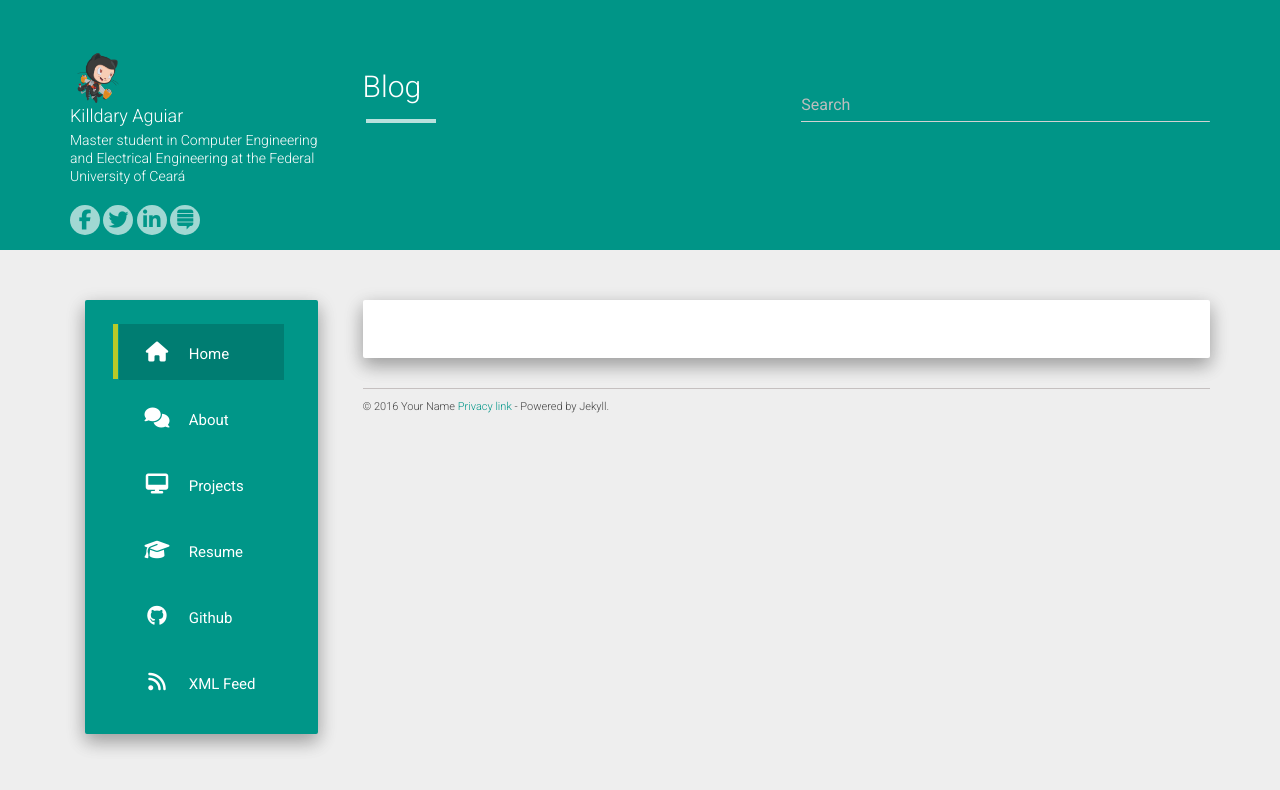
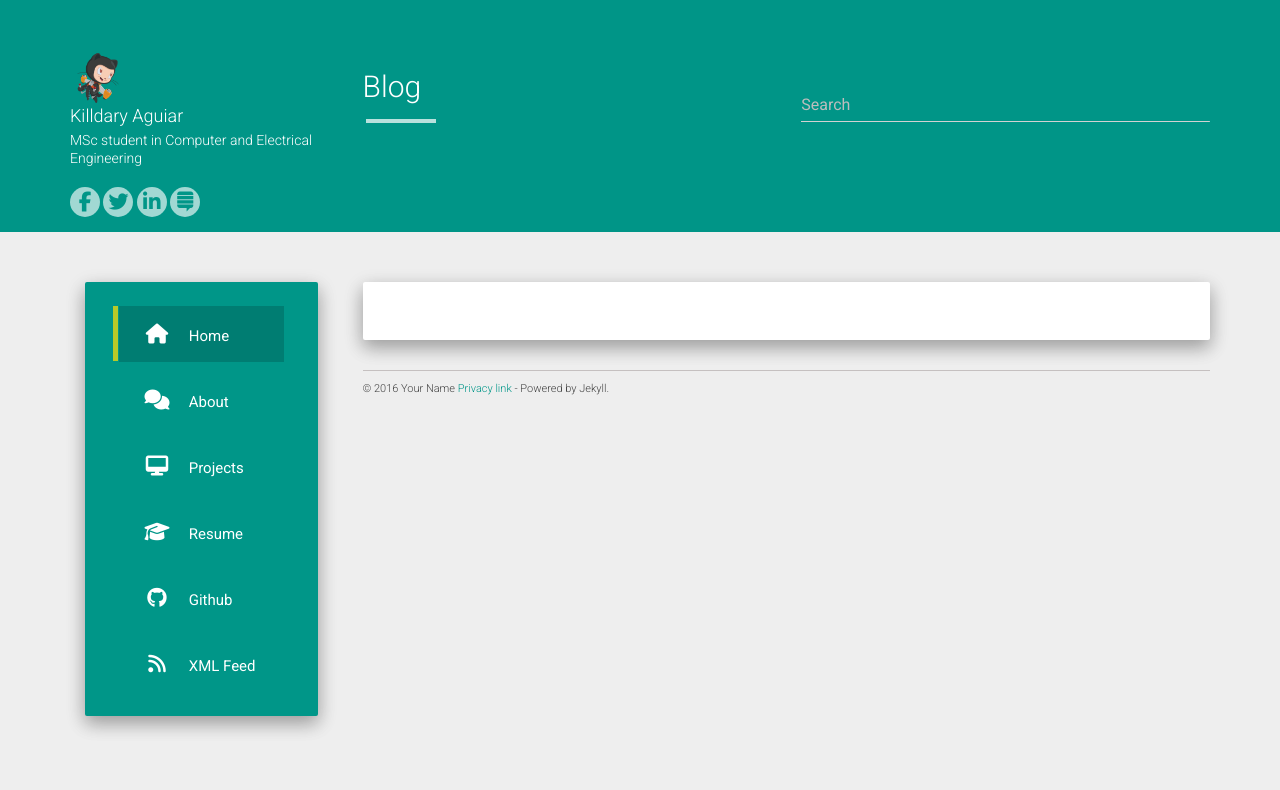
Before and after one commit to killdary/killdary.github.io, a Jekyll site: the page built from index.md, in a window 1280 px wide. Shown: the top 790 px of the page. Built offline with Jekyll 4.4.1, drawn with Linux system fonts in a browser that asks for light colours; nearby versions of some CDN libraries; the list of posts is cut into pages by our own code.

Commit message:
Update _config.yml

```diff
--- a/_config.yml
+++ b/_config.yml
@@ -3,7 +3,7 @@ description: Blog Projects
 author: Killdary Aguiar
 logo: /killdary.github.io/static/img/avatar.png
 github: https://github.com/killdary
-about: Master student in Computer Engineering and Electrical Engineering at the Federal University of Ceará
+about: MSc student in Computer and Electrical Engineering
 
 baseurl: ""
 url: ""
```
